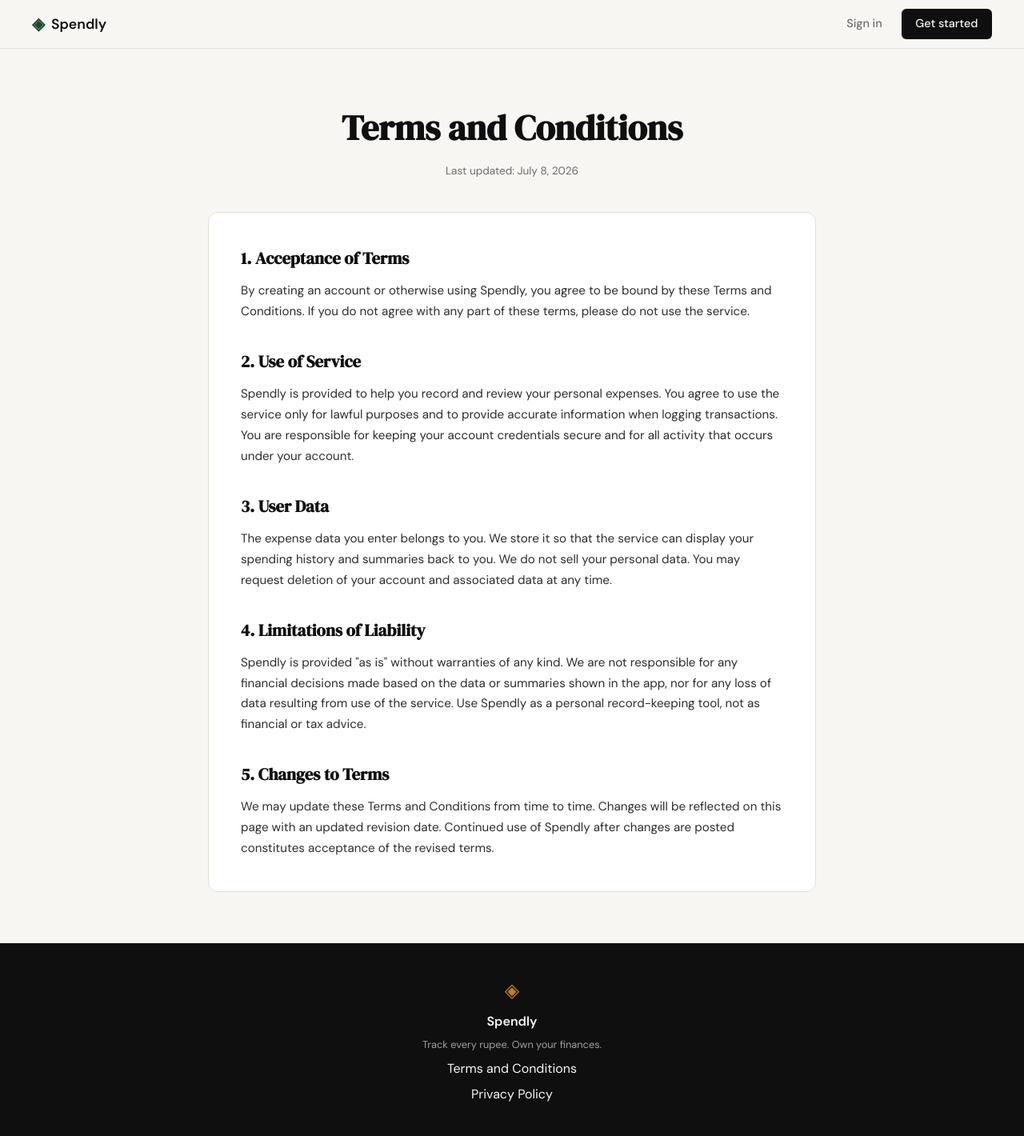
After one commit to msdianprince-7/Spendly, a Flask app: page /terms in a window 1280 px wide. The commit adds this page. Shown: the whole page at 80% size. Run offline with Flask 3, Linux system fonts and the light colour scheme.

Commit message:
Add Terms and Conditions page
Adds a /terms route rendering a new terms.html template with standard
sections (acceptance, use of service, user data, liability, changes),
plus matching legal-page styles in style.css.

Co-Authored-By: Claude Sonnet 5 <noreply@anthropic.com>

```diff
--- a/app.py
+++ b/app.py
@@ -6,6 +6,7 @@ app = Flask(__name__)
 # ------------------------------------------------------------------ #
 # Routes                                                              #
 # ------------------------------------------------------------------ #
+
 
 @app.route("/")
 def landing():
@@ -20,6 +21,11 @@ def register():
 @app.route("/login")
 def login():
     return render_template("login.html")
+
+
+@app.route("/terms")
+def terms():
+    return render_template("terms.html")
 
 
 # ------------------------------------------------------------------ #
--- a/static/css/style.css
+++ b/static/css/style.css
@@ -478,6 +478,61 @@ a { color: inherit; text-decoration: none; }
 .auth-switch a:hover { text-decoration: underline; }
 
 /* ------------------------------------------------------------------ */
+/* Legal pages                                                         */
+/* ------------------------------------------------------------------ */
+
+.legal-section {
+    min-height: calc(100vh - 60px - 100px);
+    padding: 4rem 2rem;
+}
+
+.legal-container {
+    max-width: 760px;
+    margin: 0 auto;
+}
+
+.legal-header {
+    text-align: center;
+    margin-bottom: 2.5rem;
+}
+
+.legal-title {
+    font-family: var(--font-display);
+    font-size: clamp(2rem, 4vw, 2.75rem);
+    color: var(--ink);
+    margin-bottom: 0.5rem;
+}
+
+.legal-updated {
+    font-size: 0.85rem;
+    color: var(--ink-muted);
+}
+
+.legal-card {
+    background: var(--paper-card);
+    border: 1px solid var(--border);
+    border-radius: var(--radius-md);
+    padding: 2.5rem;
+}
+
+.legal-card h2 {
+    font-family: var(--font-display);
+    font-size: 1.3rem;
+    color: var(--ink);
+    margin-bottom: 0.75rem;
+}
+
+.legal-card h2:not(:first-child) {
+    margin-top: 2rem;
+}
+
+.legal-card p {
+    font-size: 0.95rem;
+    color: var(--ink-soft);
+    line-height: 1.7;
+}
+
+/* ------------------------------------------------------------------ */
 /* Footer                                                              */
 /* ------------------------------------------------------------------ */
 
--- /dev/null
+++ b/templates/terms.html
@@ -0,0 +1,61 @@
+{% extends "base.html" %}
+
+{% block title %}Terms and Conditions — Spendly{% endblock %}
+
+{% block content %}
+
+<section class="legal-section">
+    <div class="legal-container">
+
+        <div class="legal-header">
+            <h1 class="legal-title">Terms and Conditions</h1>
+            <p class="legal-updated">Last updated: July 8, 2026</p>
+        </div>
+
+        <div class="legal-card">
+            <h2>1. Acceptance of Terms</h2>
+            <p>
+                By creating an account or otherwise using Spendly, you agree to be
+                bound by these Terms and Conditions. If you do not agree with any
+                part of these terms, please do not use the service.
+            </p>
+
+            <h2>2. Use of Service</h2>
+            <p>
+                Spendly is provided to help you record and review your personal
+                expenses. You agree to use the service only for lawful purposes and
+                to provide accurate information when logging transactions. You are
+                responsible for keeping your account credentials secure and for all
+                activity that occurs under your account.
+            </p>
+
+            <h2>3. User Data</h2>
+            <p>
+                The expense data you enter belongs to you. We store it so that the
+                service can display your spending history and summaries back to
+                you. We do not sell your personal data. You may request deletion of
+                your account and associated data at any time.
+            </p>
+
+            <h2>4. Limitations of Liability</h2>
+            <p>
+                Spendly is provided "as is" without warranties of any kind. We are
+                not responsible for any financial decisions made based on the data
+                or summaries shown in the app, nor for any loss of data resulting
+                from use of the service. Use Spendly as a personal record-keeping
+                tool, not as financial or tax advice.
+            </p>
+
+            <h2>5. Changes to Terms</h2>
+            <p>
+                We may update these Terms and Conditions from time to time. Changes
+                will be reflected on this page with an updated revision date.
+                Continued use of Spendly after changes are posted constitutes
+                acceptance of the revised terms.
+            </p>
+        </div>
+
+    </div>
+</section>
+
+{% endblock %}
```
